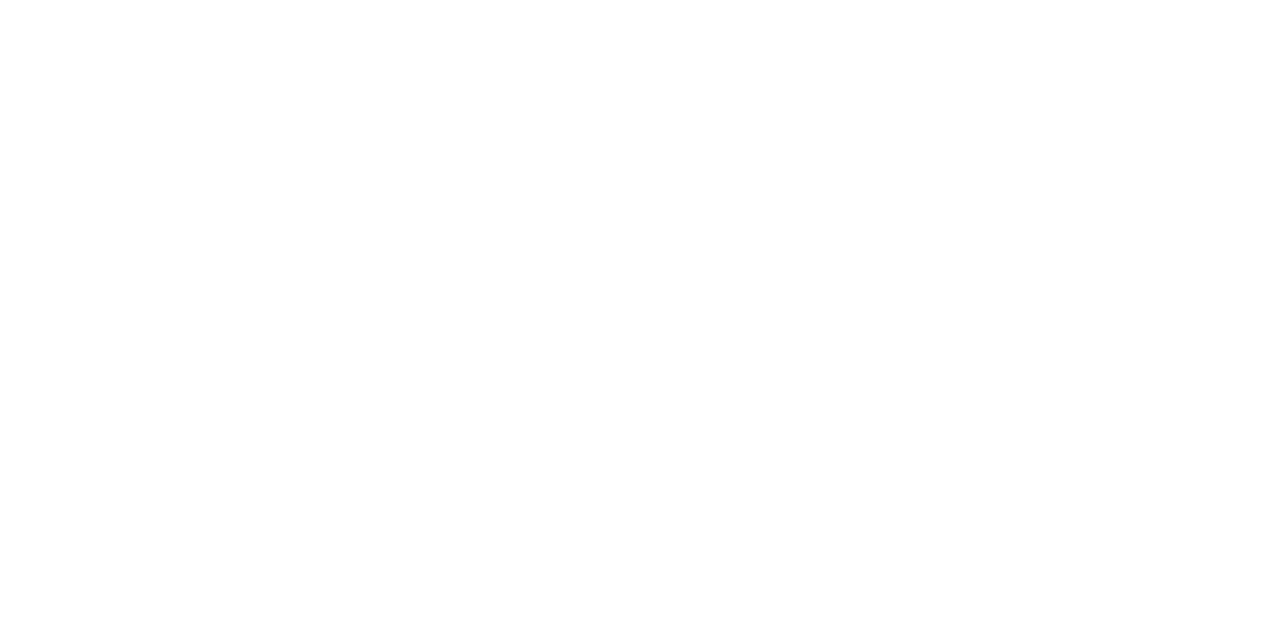
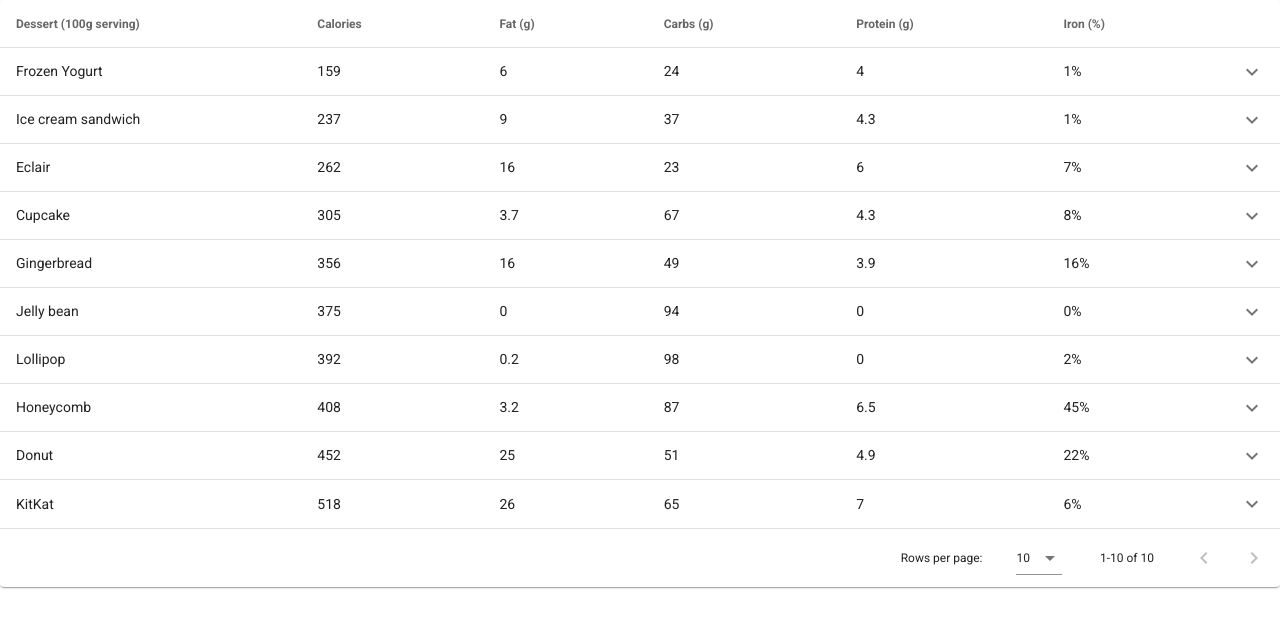
Before and after one commit to biahyonce/Learning, a Vue app in the folder Vue/vuetify/: page /expandableTable in a window 1280 px wide. Shown: the top 628 px of the page. Built offline with nearby package versions, Linux system fonts and the light colour scheme.

Commit message:
Vue.js: Expandable Table (Vuetify)

```diff
--- a/Vue/vuetify/src/router/index.js
+++ b/Vue/vuetify/src/router/index.js
@@ -3,6 +3,7 @@
 import Home from '../views/Home.vue'
 import Table from "../views/Table";
 import About from '../views/About'
+import ExpandableTable from "../views/ExpandableTable";
 
 Vue.use(VueRouter)
 
@@ -22,6 +23,12 @@
         path: '/table',
         name: 'table',
         component: Table
+    },
+
+    {
+        path: '/expandableTable',
+        name: 'Expandable Table',
+        component: ExpandableTable
     }
 ]
 
--- /dev/null
+++ b/Vue/vuetify/src/views/ExpandableTable.vue
@@ -0,0 +1,145 @@
+<template>
+    <v-data-table
+            :headers="headers"
+            :items="desserts"
+            :single-expand="singleExpand"
+            :expanded.sync="expanded"
+            item-key="name"
+            show-expand
+            class="elevation-1"
+    >
+        <!--
+        <template slot="expanded-item" slot-scope="props" class="expanded-item">
+            {{props.item.name}}
+        </template>
+        -->
+
+        <template #expanded-item="{headers, item}">
+            <td :colspan="headers.length" class="xxx">
+                <v-row class="xxx">
+                    <v-col class="caption">
+                        {{blindText}}
+                    </v-col>
+                </v-row>
+            </td>
+        </template>
+    </v-data-table>
+</template>
+
+<script>
+    export default {
+        data () {
+            return {
+                blindText: "Lorem ipsum dolor sit amet, consectetuer adipiscing elit. Aenean commodo ligula eget dolor. Aenean massa. Cum sociis natoque penatibus et magnis dis parturient montes, nascetur ridiculus mus. Donec quam felis, ultricies nec, pellentesque eu, pretium quis, sem. Nulla consequat massa quis enim. Donec pede justo, fringilla vel, aliquet nec, vulputate eget, arcu. In enim justo, rhoncus ut, imperdiet a, venenatis vitae, justo. Nullam dictum felis eu pede mollis pretium. Integer tincidunt. Cras dapibus. Vivamus elementum semper nisi. Aenean vulputate eleifend tellus. Aenean leo ligula, porttitor eu, consequat vitae, eleifend ac, enim. Aliquam lorem ante, dapibus in, viverra quis, feugiat a, tellus. Phasellus viverra nulla ut metus varius laoreet. Quisque rutrum. Aenean imperdiet. Etiam ultricies nisi vel augue. Curabitur",
+
+                expanded: [],
+                singleExpand: true,
+                headers: [
+                    {
+                        text: 'Dessert (100g serving)',
+                        align: 'left',
+                        sortable: false,
+                        value: 'name',
+                    },
+                    { text: 'Calories', value: 'calories' },
+                    { text: 'Fat (g)', value: 'fat' },
+                    { text: 'Carbs (g)', value: 'carbs' },
+                    { text: 'Protein (g)', value: 'protein' },
+                    { text: 'Iron (%)', value: 'iron' },
+                    { text: '', value: 'data-table-expand' },
+                ],
+                desserts: [
+                    {
+                        name: 'Frozen Yogurt',
+                        calories: 159,
+                        fat: 6.0,
+                        carbs: 24,
+                        protein: 4.0,
+                        iron: '1%',
+                    },
+                    {
+                        name: 'Ice cream sandwich',
+                        calories: 237,
+                        fat: 9.0,
+                        carbs: 37,
+                        protein: 4.3,
+                        iron: '1%',
+                    },
+                    {
+                        name: 'Eclair',
+                        calories: 262,
+                        fat: 16.0,
+                        carbs: 23,
+                        protein: 6.0,
+                        iron: '7%',
+                    },
+                    {
+                        name: 'Cupcake',
+                        calories: 305,
+                        fat: 3.7,
+                        carbs: 67,
+                        protein: 4.3,
+                        iron: '8%',
+                    },
+                    {
+                        name: 'Gingerbread',
+                        calories: 356,
+                        fat: 16.0,
+                        carbs: 49,
+                        protein: 3.9,
+                        iron: '16%',
+                    },
+                    {
+                        name: 'Jelly bean',
+                        calories: 375,
+                        fat: 0.0,
+                        carbs: 94,
+                        protein: 0.0,
+                        iron: '0%',
+                    },
+                    {
+                        name: 'Lollipop',
+                        calories: 392,
+                        fat: 0.2,
+                        carbs: 98,
+                        protein: 0,
+                        iron: '2%',
+                    },
+                    {
+                        name: 'Honeycomb',
+                        calories: 408,
+                        fat: 3.2,
+                        carbs: 87,
+                        protein: 6.5,
+                        iron: '45%',
+                    },
+                    {
+                        name: 'Donut',
+                        calories: 452,
+                        fat: 25.0,
+                        carbs: 51,
+                        protein: 4.9,
+                        iron: '22%',
+                    },
+                    {
+                        name: 'KitKat',
+                        calories: 518,
+                        fat: 26.0,
+                        carbs: 65,
+                        protein: 7,
+                        iron: '6%',
+                    },
+                ],
+            }
+        },
+    }
+</script>
+
+<style scoped>
+    .xxx {
+        outline: yellow;
+    }
+    .expanded-item {
+        background-color: red;
+    }
+</style>
```
